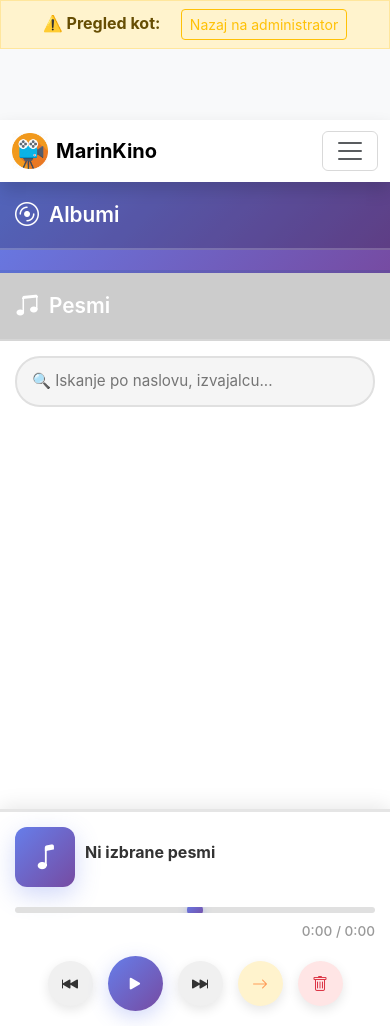
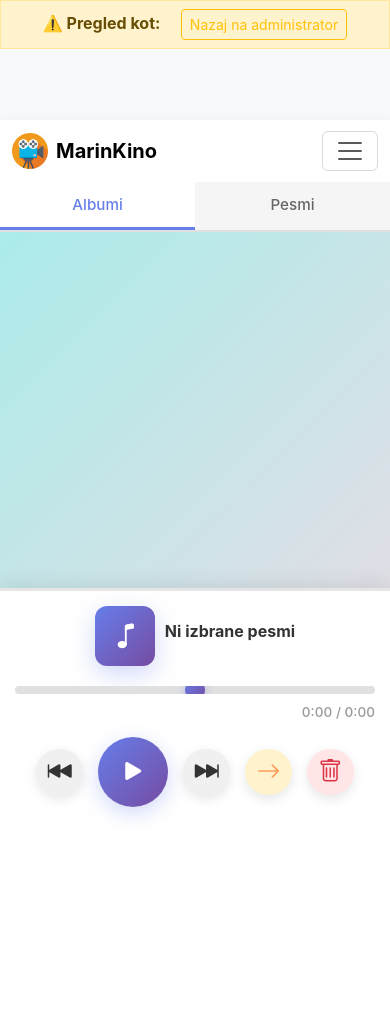
Before and after one commit to AnzeMarinko/MarinKino, a Flask app: page /music in a window 390 px wide. Run offline with Flask 3, Linux system fonts and the light colour scheme; the visitor is signed in with stand-in values (Sample User, id 1); data that the repository does not hold is empty; parts of the project's set-up code (start-up, migrations or seed data) failed here and were passed over; some libraries are stand-ins or nearby versions.

Commit message:
improve look

```diff
--- a/src/movies_preparation/subtitles/rescale_captions.py
+++ b/src/movies_preparation/subtitles/rescale_captions.py
@@ -248,4 +248,6 @@ def rescale_subtitles(folder, subtitle_path, video_path, plot=False):
                     plt.show()
         else:
             log.warning(f"Empy subtitles: {folder}")
-    convert_srt_to_vtt(subtitle_path)
+        convert_srt_to_vtt(subtitle_path)
+    elif not os.path.exists(subtitle_path.replace(".srt", ".vtt")):
+        convert_srt_to_vtt(subtitle_path)
--- a/src/static/css/music.css
+++ b/src/static/css/music.css
@@ -5,9 +5,9 @@
 }
 
 html, body {
+    height: 100vh;
     margin: 0;
     padding: 0;
-    height: 100%;
     font-family: -apple-system, BlinkMacSystemFont, 'Segoe UI', Roboto, 'Helvetica Neue', Arial, sans-serif;
 }
 
@@ -45,6 +45,10 @@ html, body {
     display: flex;
     overflow: hidden;
     gap: 0;
+}
+
+.browser-toggle {
+    display: none;
 }
 
 .albums-section {
@@ -210,13 +214,17 @@ html, body {
 .player-section {
     flex: 0 0 auto;
     background: white;
-    padding: 30px;
     border-top: 3px solid rgba(0,0,0,0.1);
     box-shadow: 0 -2px 20px rgba(0,0,0,0.1);
     display: flex;
     flex-direction: column;
     gap: 20px;
     min-height: 280px;
+    flex: 1;
+    padding: 20px;
+    justify-content: flex-start;
+    box-sizing: border-box;
+    align-items: center;
 }
 
 .now-playing-info {
@@ -285,43 +293,46 @@ html, body {
 
 .progress-bar {
     width: 100%;
-    height: 6px;
-    border-radius: 3px;
-    background: #e0e0e0;
+    height: 8px;
+    border-radius: 6px;
+    background: linear-gradient(90deg, #667eea 0%, #e0e0e0 0%);
     outline: none;
     -webkit-appearance: none;
+    appearance: none;
     cursor: pointer;
+    transition: background 0.1s linear;
 }
 
 .progress-bar::-webkit-slider-thumb {
     -webkit-appearance: none;
-    width: 16px;
-    height: 16px;
+    width: 20px;
+    height: 20px;
+    /* margin-top: -6px; /* center the larger thumb */
     border-radius: 50%;
     background: linear-gradient(135deg, #667eea 0%, #764ba2 100%);
     cursor: pointer;
-    box-shadow: 0 2px 8px rgba(102, 126, 234, 0.4);
-    transition: all 0.2s ease;
+    box-shadow: 0 2px 10px rgba(102, 126, 234, 0.45);
+    transition: transform 0.12s ease;
 }
 
 .progress-bar::-webkit-slider-thumb:hover {
-    transform: scale(1.2);
+    transform: scale(1.12);
     box-shadow: 0 4px 12px rgba(102, 126, 234, 0.6);
 }
 
 .progress-bar::-moz-range-thumb {
-    width: 16px;
-    height: 16px;
+    width: 20px;
+    height: 20px;
     border-radius: 50%;
     background: linear-gradient(135deg, #667eea 0%, #764ba2 100%);
     cursor: pointer;
     border: none;
-    box-shadow: 0 2px 8px rgba(102, 126, 234, 0.4);
-    transition: all 0.2s ease;
+    box-shadow: 0 2px 10px rgba(102, 126, 234, 0.45);
+    transition: transform 0.12s ease;
 }
 
 .progress-bar::-moz-range-thumb:hover {
-    transform: scale(1.2);
+    transform: scale(1.12);
     box-shadow: 0 4px 12px rgba(102, 126, 234, 0.6);
 }
 
@@ -342,13 +353,13 @@ html, body {
 }
 
 .control-btn {
-    width: 50px;
-    height: 50px;
+    width: 80px;
+    height: 80px;
     border-radius: 50%;
     border: none;
     background: #f0f0f0;
     color: #333;
-    font-size: 1.2rem;
+    font-size: 2rem;
     cursor: pointer;
     transition: all 0.3s ease;
     display: flex;
@@ -367,9 +378,9 @@ html, body {
 }
 
 .btn-play {
-    width: 60px;
-    height: 60px;
-    font-size: 1.5rem;
+    width: 100px;
+    height: 100px;
+    font-size: 3rem;
     background: linear-gradient(135deg, #667eea 0%, #764ba2 100%);
     color: white;
     box-shadow: 0 6px 20px rgba(102, 126, 234, 0.3);
@@ -447,23 +458,75 @@ html, body {
 @media (max-width: 768px) {
     .music-app-container {
         flex-direction: column;
+        height: 100vh;
     }
 
     #browser {
         flex-direction: column;
         flex: 1;
+        position: relative;
+        overflow: hidden;
+    }
+
+    .browser-toggle {
+        display: flex !important;
+        gap: 0;
+        background: #f5f5f5;
+        border-bottom: 2px solid #e0e0e0;
+        z-index: 100;
+        flex-shrink: 0;
+        height: 50px;
+    }
+
+    .toggle-btn {
+        flex: 1;
+        padding: 12px 15px;
+        border: none;
+        background: transparent;
+        cursor: pointer;
+        font-size: 0.95rem;
+        font-weight: 500;
+        color: #666;
+        transition: all 0.3s ease;
+        border-bottom: 3px solid transparent;
+        -webkit-appearance: none;
+        -webkit-tap-highlight-color: transparent;
+    }
+
+    .toggle-btn:hover {
+        background: #eee;
+    }
+
+    .toggle-btn.active {
+        color: #667eea;
+        border-bottom-color: #667eea;
+        background: white;
     }
 
     .albums-section {
         width: 100%;
-        max-height: 35%;
+        flex: 1;
         border-right: none;
-        border-bottom: 3px solid rgba(0,0,0,0.1);
+        border-bottom: none;
+        overflow-y: auto;
+        display: none !important;
+        flex-direction: column;
+    }
+
+    .albums-section.active {
+        display: flex !important;
     }
 
     .tracks-section {
         width: 100%;
         flex: 1;
+        overflow-y: auto;
+        display: none !important;
+        flex-direction: column;
+    }
+
+    .tracks-section.active {
+        display: flex !important;
     }
 
     .player-section {
@@ -494,14 +557,88 @@ html, body {
     }
 
     .control-btn {
-        width: 45px;
-        height: 45px;
-        font-size: 1rem;
+        width: 12vw;
+        height: 12vw;
+        font-size: 1.5rem;
     }
 
     .btn-play {
-        width: 55px;
-        height: 55px;
-        font-size: 1.3rem;
+        width: 18vw;
+        height: 18vw;
+        font-size: 2rem;
     }
 }
+
+/* iPhone and iPad specific */
+@supports (padding: max(0px)) {
+    @media (max-width: 812px) {
+        .music-app-container {
+            flex-direction: column;
+            height: 100vh;
+        }
+
+        #browser {
+            flex-direction: column;
+            flex: 1;
+            position: relative;
+            overflow: hidden;
+        }
+
+        .browser-toggle {
+            display: flex !important;
+            gap: 0;
+            background: #f5f5f5;
+            border-bottom: 2px solid #e0e0e0;
+            z-index: 100;
+            flex-shrink: 0;
+            height: 50px;
+        }
+
+        .toggle-btn {
+            flex: 1;
+            padding: 12px 15px;
+            border: none;
+            background: transparent;
+            cursor: pointer;
+            font-size: 0.95rem;
+            font-weight: 500;
+            color: #666;
+            transition: all 0.3s ease;
+            border-bottom: 3px solid transparent;
+            -webkit-appearance: none;
+            -webkit-tap-highlight-color: transparent;
+        }
+
+        .toggle-btn.active {
+            color: #667eea;
+            border-bottom-color: #667eea;
+            background: white;
+        }
+
+        .albums-section {
+            width: 100%;
+            flex: 1;
+            border-right: none;
+            border-bottom: none;
+            overflow-y: auto;
+            display: none !important;
+            flex-direction: column;
+        }
+
+        .albums-section.active {
+            display: flex !important;
+        }
+
+        .tracks-section {
+            width: 100%;
+            flex: 1;
+            overflow-y: auto;
+            display: none !important;
+            flex-direction: column;
+        }
+
+        .tracks-section.active {
+            display: flex !important;
+        }
+    }
+}
--- a/src/templates/mail_user_intro.html
+++ b/src/templates/mail_user_intro.html
@@ -13,7 +13,7 @@
 <!-- HEADER -->
 <tr>
 <td align="center" style="padding:20px 0;">
-    <div style="background:{{ 'linear-gradient(135deg, #667eea 0%, #764ba2 100%)' if is_for_mail else 'rgba(255,255,255,0.2)' }};width:100px;height:100px;border-radius:16px;display:flex;align-items:center;justify-content:center;margin:0 auto;margin-bottom:15px;box-shadow:{{ '0 8px 24px rgba(102,126,234,0.3)' if not is_for_mail else 'none' }};">
+    <div style="background:{{ 'linear-gradient(135deg, #a8edea 0%, #fed6e3 100%)' if is_for_mail else 'rgba(255,255,255,0.2)' }};width:100px;height:100px;border-radius:16px;display:flex;align-items:center;justify-content:center;margin:0 auto;margin-bottom:15px;box-shadow:{{ '0 8px 24px rgba(102,126,234,0.3)' if not is_for_mail else 'none' }};">
         <img src="https://{{ domain }}/static/logo.png" width="80" style="max-width:100%;height:auto;" alt="MarinKino">
     </div>
     <h2 style="margin:0 0 8px;color:{{ '#333' if is_for_mail else '#ffffff' }};font-size:28px;font-weight:700;">
--- a/src/templates/music_player.html
+++ b/src/templates/music_player.html
@@ -2,9 +2,15 @@
 
 {% block content %}
 
+<meta name="viewport" content="width=device-width, initial-scale=1.0, user-scalable=no">
+
 <div class="music-app-container">
     <!-- Browser Section -->
     <div id="browser">
+        <div class="browser-toggle" id="browserToggle">
+            <button class="toggle-btn active" data-target="albums">Albumi</button>
+            <button class="toggle-btn" data-target="tracks">Pesmi</button>
+        </div>
         <div id="albums" class="albums-section">
             <div class="section-header">
                 <i class="bi bi-disc"></i>
```
Also changed, not shown: docs/TODO.md (+1 -2 lines), src/blueprints/misc_bp.py (+21 -1 lines), src/movies_preparation/config.py (+15 -3 lines), src/static/css/style.css (+4 -4 lines), src/static/script/music_player.js (+125 -4 lines), src/templates/admin.html (+19 -1 lines), src/templates/test.html (deleted, +0 -182 lines), 2 other files.
